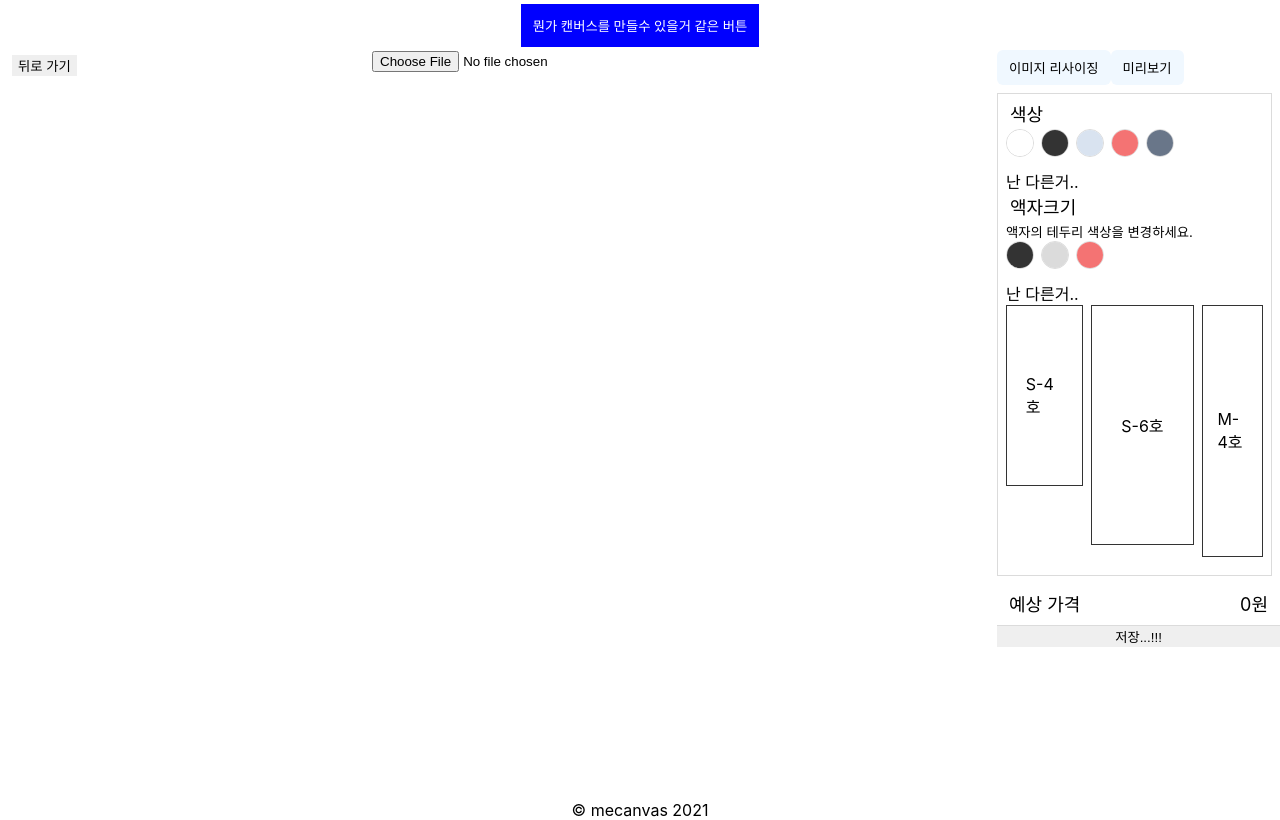
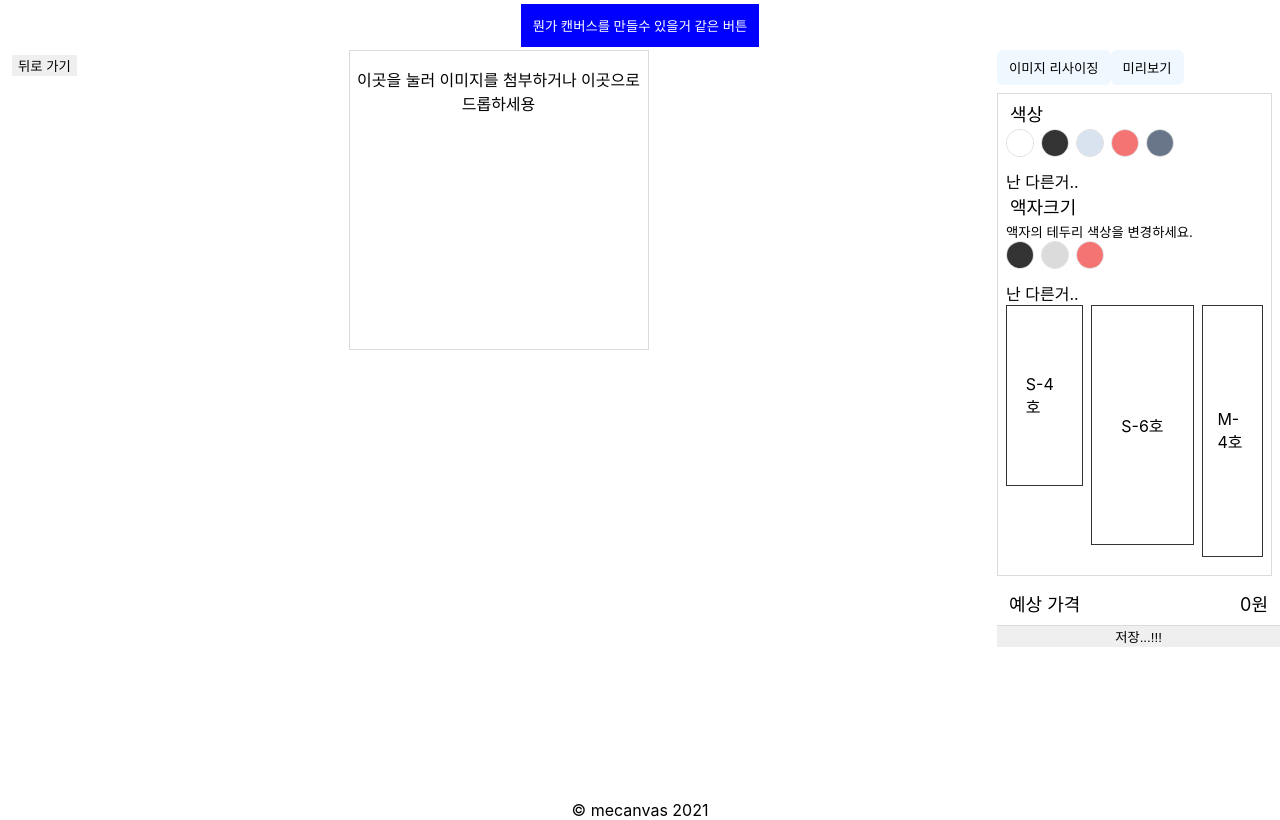
Before and after one commit to mecanvas/early-front, a Next.js app: page /tool in a window 1280 px wide. Built offline with nearby package versions, Linux system fonts and the light colour scheme.

Commit message:
[Feat/#38 img drop] 이미지 드롭 첨부 구현 (#41)
* react-dropzone 모듈 설치

* 이미지 드롭 구현

```diff
--- a/package.json
+++ b/package.json
@@ -17,7 +17,8 @@
     "next": "10.2.0",
     "react": "17.0.2",
     "react-color": "2.19.3",
-    "react-dom": "17.0.2"
+    "react-dom": "17.0.2",
+    "react-dropzone": "11.3.2"
   },
   "devDependencies": {
     "@types/react": "17.0.6",
--- a/src/components/tool/Tool.tsx
+++ b/src/components/tool/Tool.tsx
@@ -17,9 +17,11 @@ import {
   FrameSize,
   FrameSizeName,
   BillInfomation,
+  DropZone,
 } from './ToolStyle';
 import { canvasToImage } from 'src/util/canvasToImage';
 import { ColorResult } from 'react-color';
+import { useDropzone } from 'react-dropzone';
 
 interface PaperSize {
   name: string;
@@ -118,6 +120,29 @@ const Tool = () => {
   // 바뀌는 색상
   const [bgColor, setBgColor] = useState('#ffffff');
   const [frameBorderColor, setFrameBorderColor] = useState('#333');
+
+  // 이미지 업로드
+  const handleImgUpload = useCallback(async (acceptedFiles) => {
+    if (!acceptedFiles[0].type.includes('image')) {
+      return alert('이미지 파일이 아닌건 지원하지 않습니다.');
+    }
+    if (acceptedFiles[0].type.includes('svg')) {
+      return alert('svg 파일은 지원하지 않습니다.');
+    }
+
+    try {
+      if (imgWrapperRef.current) {
+        const file = acceptedFiles[0];
+        const fd = new FormData();
+        fd.append('image', file);
+
+        await axios.post('/canvas/img', fd).then((res) => setImgUploadUrl(res.data || ''));
+      }
+    } catch (err) {
+      console.error(err);
+    }
+  }, []);
+  const { getRootProps, getInputProps, isDragActive } = useDropzone({ onDrop: handleImgUpload });
 
   const handleDeleteCanvas = useCallback(
     (e) => {
@@ -374,23 +399,6 @@ const Tool = () => {
     setIsPreview((prev) => !prev);
   }, [imgUploadUrl]);
 
-  const handleImgUpload = useCallback(
-    async (e: React.ChangeEventHandler<HTMLInputElement> | any) => {
-      try {
-        if (imgWrapperRef.current) {
-          const file = e.target.files[0];
-          const fd = new FormData();
-          fd.append('image', file);
-
-          await axios.post('/canvas/img', fd).then((res) => setImgUploadUrl(res.data || ''));
-        }
-      } catch (err) {
-        console.error(err);
-      }
-    },
-    [imgWrapperRef],
-  );
-
   // 리사이즈시에도 동일하게 움직일 수 있도록 설정
   const handleFramePositionReletive = useCallback(() => {
     if (imgNode.current) {
@@ -492,7 +500,12 @@ const Tool = () => {
               <img ref={imgNode} src={imgUploadUrl} crossOrigin="anonymous" alt="캔버스로 만들 이미지" />
             </>
           ) : (
-            <input type="file" accept="image/*" onChange={handleImgUpload} />
+            <>
+              <DropZone {...getRootProps()}>
+                <input {...getInputProps()} accept="image/*" />
+                {isDragActive ? <p>드롭하시오!</p> : <p>이곳을 눌러 이미지를 첨부하거나 이곳으로 드롭하세용</p>}
+              </DropZone>
+            </>
           )}
         </ImageWrapper>
 
--- a/src/components/tool/ToolStyle.tsx
+++ b/src/components/tool/ToolStyle.tsx
@@ -29,6 +29,14 @@ export const YouSelectedFrame = styled.div<{
   position: absolute;
   cursor: pointer;
   z-index: 2;
+`;
+
+export const DropZone = styled.div`
+  border: 1px solid #dbdbdb;
+  width: 300px;
+  height: 300px;
+  margin: 0 auto;
+  cursor: pointer;
 `;
 
 export const ImageWrapper = styled.div`
```
Also changed, not shown: 1 other file (tests, documents, lock files or other folders).
